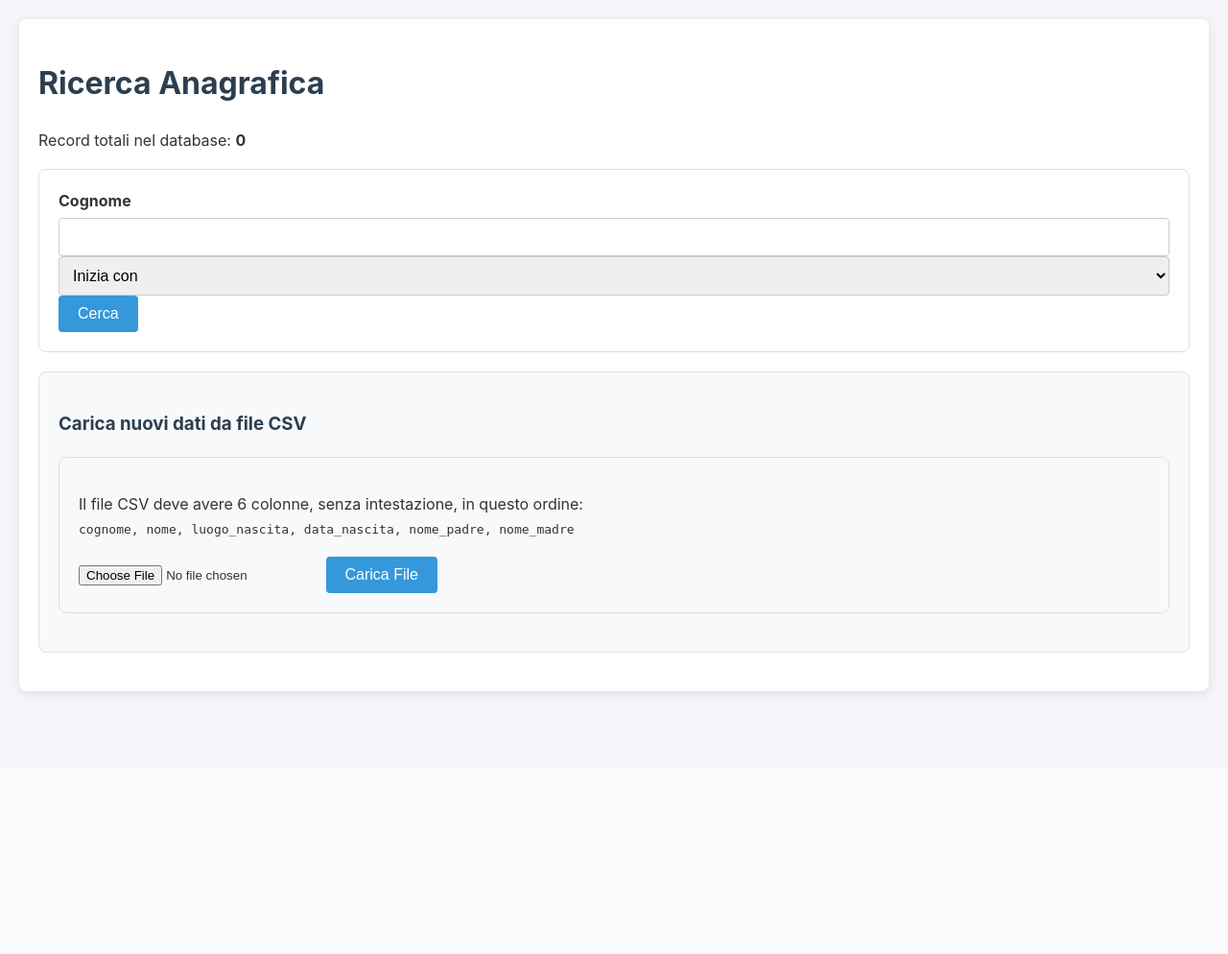
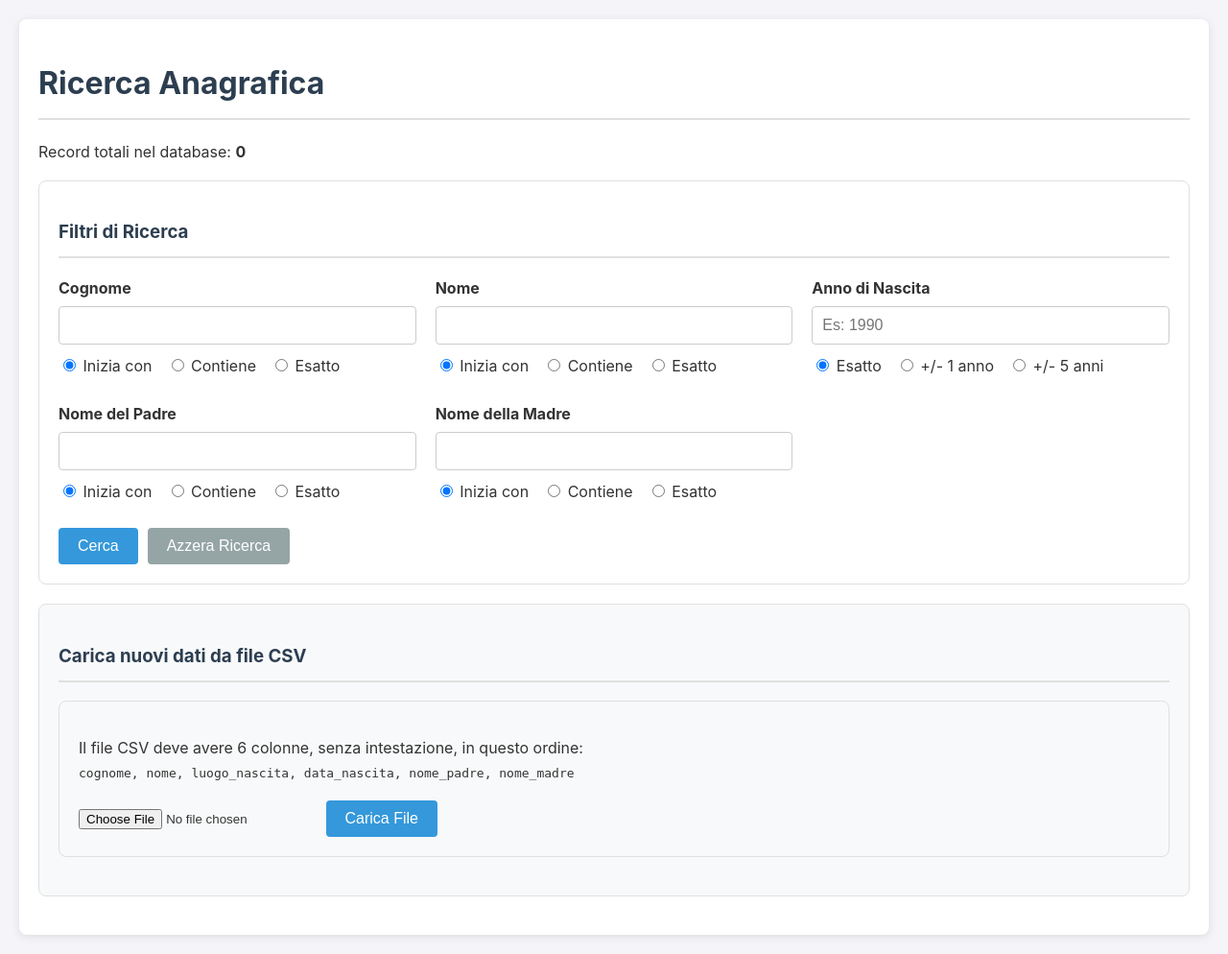
Before and after one commit to lucianodiego/db, a Flask app: page / in a window 1280 px wide. Shown: the whole page at 96% size. Before the commit the page ends 725 px from the top, so only its background shows below. Run offline with Flask 3, Linux system fonts and the light colour scheme; data that the repository does not hold is empty; some libraries are stand-ins or nearby versions.

Commit message:
Fix: ripristina il layout originale del form di ricerca

```diff
--- a/templates/index.html
+++ b/templates/index.html
@@ -7,15 +7,19 @@
     <style>
         body { font-family: -apple-system, BlinkMacSystemFont, "Segoe UI", Roboto, Helvetica, Arial, sans-serif; line-height: 1.6; margin: 0; background-color: #f4f4f9; color: #333; }
         .container { max-width: 1200px; margin: 20px auto; padding: 20px; background-color: #fff; border-radius: 8px; box-shadow: 0 2px 10px rgba(0,0,0,0.1); }
-        h1, h2, h3 { color: #2c3e50; }
+        h1, h2, h3 { color: #2c3e50; border-bottom: 2px solid #e0e0e0; padding-bottom: 10px; }
         form, .results-info, .upload-section { margin-bottom: 20px; padding: 20px; border: 1px solid #e0e0e0; border-radius: 8px; }
-        .form-grid { display: grid; grid-template-columns: repeat(auto-fit, minmax(200px, 1fr)); gap: 20px; }
+        .form-grid { display: grid; grid-template-columns: repeat(auto-fit, minmax(300px, 1fr)); gap: 20px; }
         .form-group { display: flex; flex-direction: column; }
-        label { font-weight: bold; margin-bottom: 5px; }
-        input[type="text"], input[type="number"], select { padding: 10px; border: 1px solid #ccc; border-radius: 4px; font-size: 1rem; }
-        .button-group { grid-column: 1 / -1; display: flex; justify-content: flex-start; gap: 10px; }
+        .form-group label { font-weight: bold; margin-bottom: 5px; }
+        .form-group input[type="text"], .form-group input[type="number"] { padding: 10px; border: 1px solid #ccc; border-radius: 4px; font-size: 1rem; width: 100%; box-sizing: border-box; }
+        .radio-group { display: flex; gap: 15px; margin-top: 10px; }
+        .radio-group label { font-weight: normal; }
+        .button-group { grid-column: 1 / -1; display: flex; justify-content: flex-start; gap: 10px; margin-top: 20px; }
         button { padding: 10px 20px; border: none; border-radius: 4px; background-color: #3498db; color: white; font-size: 1rem; cursor: pointer; transition: background-color 0.3s; }
         button:hover { background-color: #2980b9; }
+        button.secondary { background-color: #95a5a6; }
+        button.secondary:hover { background-color: #7f8c8d; }
         table { width: 100%; border-collapse: collapse; margin-top: 20px; }
         th, td { padding: 12px; border: 1px solid #ddd; text-align: left; }
         th { background-color: #f2f2f2; }
@@ -27,6 +31,7 @@
         .flash-success { background-color: #d4edda; color: #155724; border-color: #c3e6cb; }
         .flash-danger { background-color: #f8d7da; color: #721c24; border-color: #f5c6cb; }
         .flash-warning { background-color: #fff3cd; color: #856404; border-color: #ffeeba; }
+        .flash-info { background-color: #d1ecf1; color: #0c5460; border-color: #bee5eb; }
         .upload-section { background-color: #f8f9fa; }
     </style>
 </head>
@@ -46,27 +51,68 @@
             {% endif %}
         {% endwith %}
 
-        <!-- Form di Ricerca -->
+        <!-- Form di Ricerca Ripristinato -->
         <form method="post">
+            <h3>Filtri di Ricerca</h3>
             <div class="form-grid">
                 <!-- Cognome -->
                 <div class="form-group">
                     <label for="cognome_testo">Cognome</label>
                     <input type="text" name="cognome_testo" id="cognome_testo" value="{{ search_params.cognome_testo }}">
-                    <select name="cognome_tipo">
-                        <option value="inizia" {% if search_params.cognome_tipo == 'inizia' %}selected{% endif %}>Inizia con</option>
-                        <option value="contiene" {% if search_params.cognome_tipo == 'contiene' %}selected{% endif %}>Contiene</option>
-                        <option value="esatto" {% if search_params.cognome_tipo == 'esatto' %}selected{% endif %}>Esatto</option>
-                    </select>
+                    <div class="radio-group">
+                        <label><input type="radio" name="cognome_tipo" value="inizia" {% if search_params.cognome_tipo == 'inizia' %}checked{% endif %}> Inizia con</label>
+                        <label><input type="radio" name="cognome_tipo" value="contiene" {% if search_params.cognome_tipo == 'contiene' %}checked{% endif %}> Contiene</label>
+                        <label><input type="radio" name="cognome_tipo" value="esatto" {% if search_params.cognome_tipo == 'esatto' %}checked{% endif %}> Esatto</label>
+                    </div>
                 </div>
-                <!-- Altri campi di ricerca... -->
+                <!-- Nome -->
+                <div class="form-group">
+                    <label for="nome_testo">Nome</label>
+                    <input type="text" name="nome_testo" id="nome_testo" value="{{ search_params.nome_testo }}">
+                    <div class="radio-group">
+                        <label><input type="radio" name="nome_tipo" value="inizia" {% if search_params.nome_tipo == 'inizia' %}checked{% endif %}> Inizia con</label>
+                        <label><input type="radio" name="nome_tipo" value="contiene" {% if search_params.nome_tipo == 'contiene' %}checked{% endif %}> Contiene</label>
+                        <label><input type="radio" name="nome_tipo" value="esatto" {% if search_params.nome_tipo == 'esatto' %}checked{% endif %}> Esatto</label>
+                    </div>
+                </div>
+                <!-- Anno di Nascita -->
+                <div class="form-group">
+                    <label for="data_nascita_anno">Anno di Nascita</label>
+                    <input type="number" name="data_nascita_anno" id="data_nascita_anno" value="{{ search_params.data_nascita_anno }}" placeholder="Es: 1990">
+                     <div class="radio-group">
+                        <label><input type="radio" name="data_nascita_tipo" value="anno_esatto" {% if search_params.data_nascita_tipo == 'anno_esatto' %}checked{% endif %}> Esatto</label>
+                        <label><input type="radio" name="data_nascita_tipo" value="pm_1" {% if search_params.data_nascita_tipo == 'pm_1' %}checked{% endif %}> +/- 1 anno</label>
+                        <label><input type="radio" name="data_nascita_tipo" value="pm_5" {% if search_params.data_nascita_tipo == 'pm_5' %}checked{% endif %}> +/- 5 anni</label>
+                    </div>
+                </div>
+                <!-- Nome del Padre -->
+                 <div class="form-group">
+                    <label for="nome_padre_testo">Nome del Padre</label>
+                    <input type="text" name="nome_padre_testo" id="nome_padre_testo" value="{{ search_params.nome_padre_testo }}">
+                    <div class="radio-group">
+                        <label><input type="radio" name="nome_padre_tipo" value="inizia" {% if search_params.nome_padre_tipo == 'inizia' %}checked{% endif %}> Inizia con</label>
+                        <label><input type="radio" name="nome_padre_tipo" value="contiene" {% if search_params.nome_padre_tipo == 'contiene' %}checked{% endif %}> Contiene</label>
+                        <label><input type="radio" name="nome_padre_tipo" value="esatto" {% if search_params.nome_padre_tipo == 'esatto' %}checked{% endif %}> Esatto</label>
+                    </div>
+                </div>
+                <!-- Nome della Madre -->
+                <div class="form-group">
+                    <label for="nome_madre_testo">Nome della Madre</label>
+                    <input type="text" name="nome_madre_testo" id="nome_madre_testo" value="{{ search_params.nome_madre_testo }}">
+                    <div class="radio-group">
+                        <label><input type="radio" name="nome_madre_tipo" value="inizia" {% if search_params.nome_madre_tipo == 'inizia' %}checked{% endif %}> Inizia con</label>
+                        <label><input type="radio" name="nome_madre_tipo" value="contiene" {% if search_params.nome_madre_tipo == 'contiene' %}checked{% endif %}> Contiene</label>
+                        <label><input type="radio" name="nome_madre_tipo" value="esatto" {% if search_params.nome_madre_tipo == 'esatto' %}checked{% endif %}> Esatto</label>
+                    </div>
+                </div>
             </div>
             <div class="button-group">
                 <button type="submit">Cerca</button>
+                <button type="button" onclick="window.location.href='/'" class="secondary">Azzera Ricerca</button>
             </div>
         </form>
 
-        <!-- Nuova sezione per l'upload del CSV -->
+        <!-- Sezione per l'upload del CSV -->
         <div class="upload-section">
             <h3>Carica nuovi dati da file CSV</h3>
             <form action="{{ url_for('upload_csv') }}" method="post" enctype="multipart/form-data">
@@ -106,6 +152,8 @@
                         {% endfor %}
                     </tbody>
                 </table>
+            {% else %}
+                <p>Nessun risultato trovato per la tua ricerca.</p>
             {% endif %}
         {% endif %}
 
```
